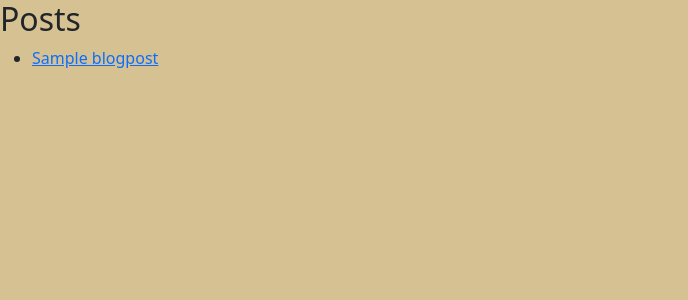
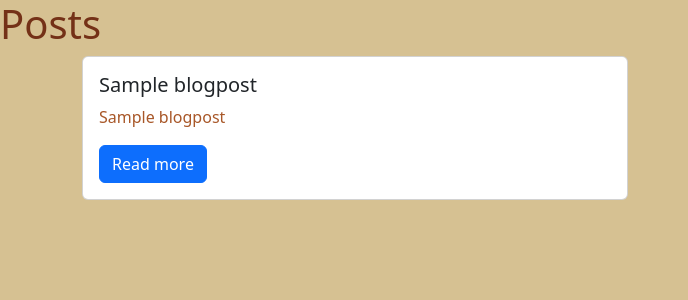
Before and after one commit to damachad/django_blog, a Django app: page / in a window 1280 px wide. Shown: the top 300 px of the page, without its empty margins (0-688 px from the left). Run offline with Django 5.2, Linux system fonts and the light colour scheme; tables that the repository leaves empty hold one stand-in row (values such as "Sample post").

Commit message:
Add boostrap classes

```diff
--- a/BlogTest/myapp/templates/myapp/blogpost_detail.html
+++ b/BlogTest/myapp/templates/myapp/blogpost_detail.html
@@ -7,5 +7,8 @@
     <p>Author: {{ object.author }}</p>
     <p>{{ object.body }}</p>
 </br>
-<a href="{% url 'postlist' %}">Home</a>
+<a href="{% url 'postlist' %}"
+    target="_blank"
+    class="btn btn-primary">Home
+</a>
 {% endblock %}
--- a/BlogTest/myapp/templates/myapp/blogpost_form.html
+++ b/BlogTest/myapp/templates/myapp/blogpost_form.html
@@ -7,5 +7,8 @@
     <button type="submit">Save Changes</button>
 </form>
 </br>
-<a href="{% url 'postlist' %}">Home</a>
+<a href="{% url 'postlist' %}"
+    target="_blank"
+    class="btn btn-primary">Home
+</a>
 {% endblock %}
--- a/BlogTest/myapp/templates/myapp/blogpost_list.html
+++ b/BlogTest/myapp/templates/myapp/blogpost_list.html
@@ -1,11 +1,21 @@
 {% extends "base.html" %}
 {% block content %}
-    <h2>Posts</h2>
-    <ul>
-        {% for blog_post in object_list %}
-            <li>
-                <a href="{% url 'postdetail' blog_post.pk %}">{{ blog_post.title }}</a>
-            </li>
-        {% endfor %}
-    </ul>
+    <h1>Posts</h1>
+    <div class="container">
+        <div class="row">
+            {% for blog_post in object_list %}
+            <div class="col-sm-6">
+                <div class="card">
+                    <div class="card-body">
+                        <h5 class="card-title">{{blog_post.title}}</h5>
+                        <p class="card-text">{{blog_post.subtitle}}</p>
+                        <a href="{% url 'postdetail' blog_post.pk %}"
+                            target="_blank"
+                            class="btn btn-primary">Read more</a>
+                    </div>
+                </div>
+            </div>
+            {% endfor %}
+        </div>
+    </div>
 {% endblock %}
```
